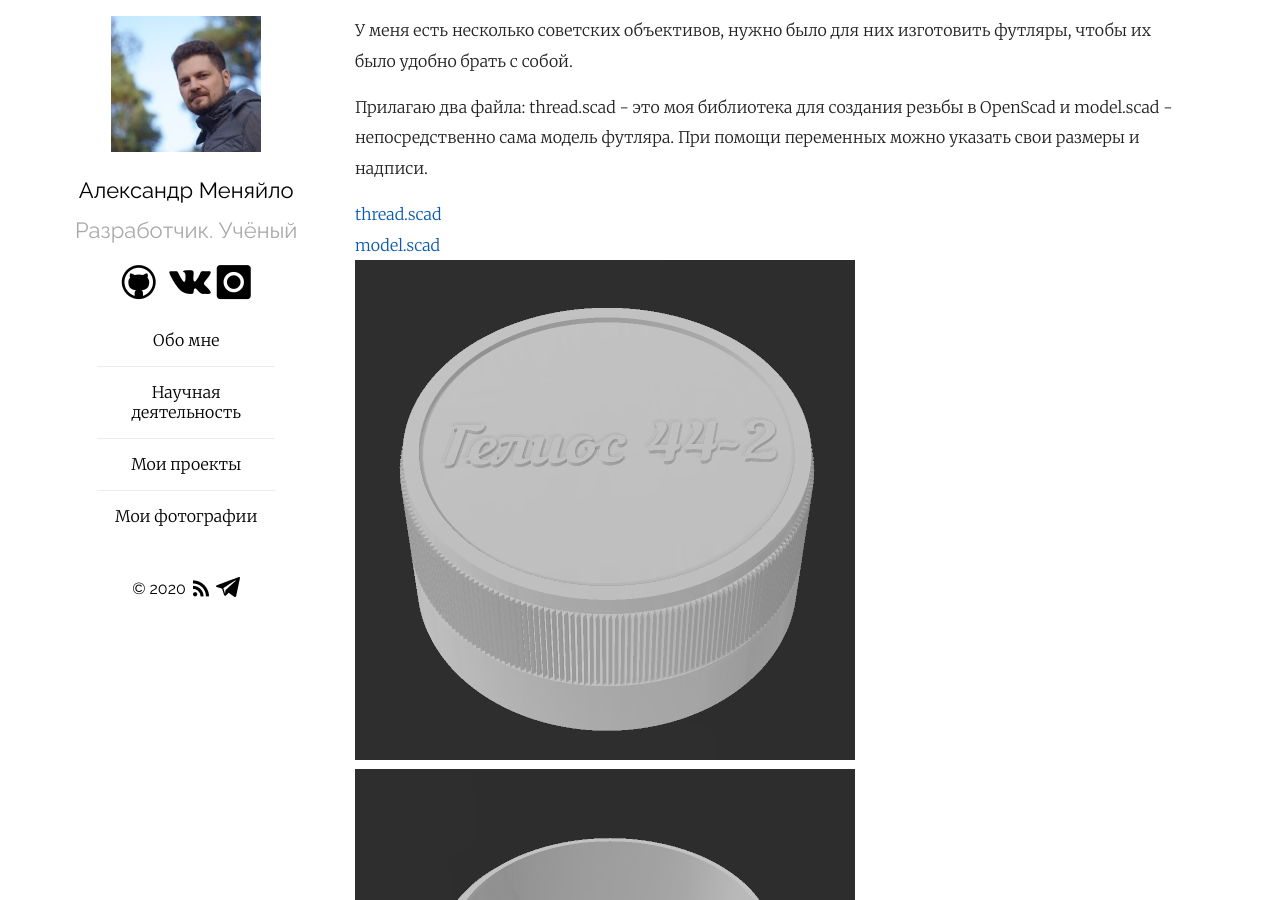
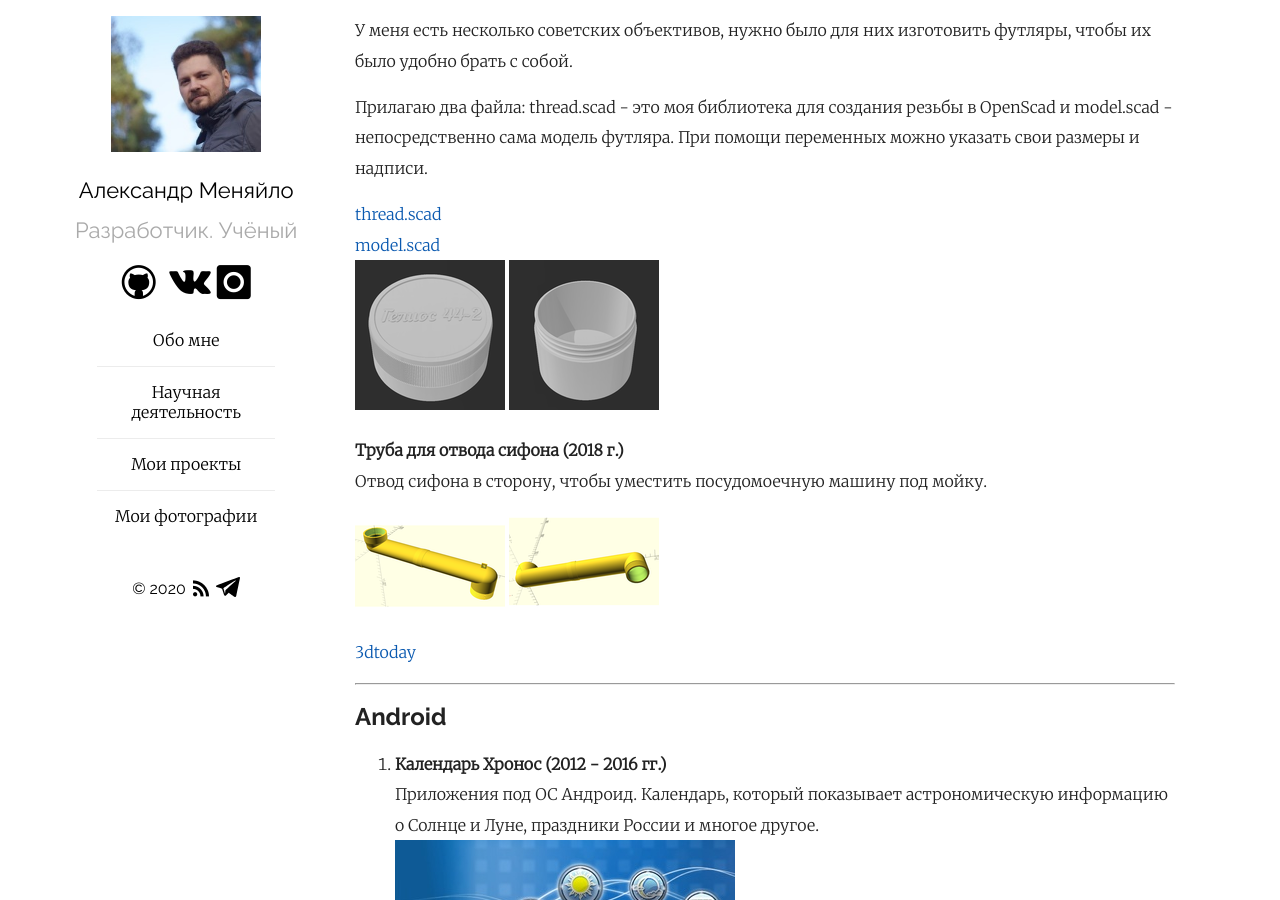
Before and after one commit to Mendeo/mendeo.github.io, a Jekyll site: the page built from projects.md, in a window 1280 px wide and 900 px high, scrolled down 563 px. Built offline with Jekyll 4.4.1, drawn with Linux system fonts in a browser that asks for light colours; our own code applies the rules of GitHub Pages for plain Markdown files.

Commit message:
Исправил ошибку отображения в "проектах"

```diff
--- a/projects.md
+++ b/projects.md
@@ -26,15 +26,13 @@ has_scalable_images: true
 
 [thread.scad](/assets/projects/futlyar-dlya-obektiva/thread.scad)
 [model.scad](/assets/projects/futlyar-dlya-obektiva/model.scad)
-<img alt="Крышка" src = "/assets/projects/futlyar-dlya-obektiva/Gelios44-2-up.png" scalable="150px">
-<img alt="Нижняя часть" src = "/assets/projects/futlyar-dlya-obektiva/Gelios44-2-down.png" scalable="150px">
-
-<br>
+<img alt="Крышка" src-big="/assets/projects/futlyar-dlya-obektiva/Gelios44-2-up.png" src="/assets/projects/futlyar-dlya-obektiva/Gelios44-2-up_small.png">
+<img alt="Нижняя часть" src-big="/assets/projects/futlyar-dlya-obektiva/Gelios44-2-down.png" src="/assets/projects/futlyar-dlya-obektiva/Gelios44-2-down_small.png">
 
 **Труба для отвода сифона (2018 г.)**
 Отвод сифона в сторону, чтобы уместить посудомоечную машину под мойку.
-<img alt="Изображение модели ракурс 1" src = "/assets/projects/kitchen-sink-draining/KitchenSinkDraining1.png" scalable="150px">
-<img alt="Изображение модели ракурс 2" src = "/assets/projects/kitchen-sink-draining/KitchenSinkDraining2.png" scalable="150px">
+<img alt="Изображение модели ракурс 1" src-big="/assets/projects/kitchen-sink-draining/KitchenSinkDraining1.png" src="/assets/projects/kitchen-sink-draining/KitchenSinkDraining1_small.png">
+<img alt="Изображение модели ракурс 2" src-big="/assets/projects/kitchen-sink-draining/KitchenSinkDraining2.png" src="/assets/projects/kitchen-sink-draining/KitchenSinkDraining2_small.png">
 [3dtoday](https://3dtoday.ru/3d-models/for-home/kitchen/truba_dlya_otvoda_sifona)
 
 ---
```
Also changed, not shown: assets/projects/futlyar-dlya-obektiva/Gelios44-2-down_small.png (added), assets/projects/futlyar-dlya-obektiva/Gelios44-2-up_small.png (added), assets/projects/kitchen-sink-draining/KitchenSinkDraining1_small.png (added), assets/projects/kitchen-sink-draining/KitchenSinkDraining2_small.png (added).
